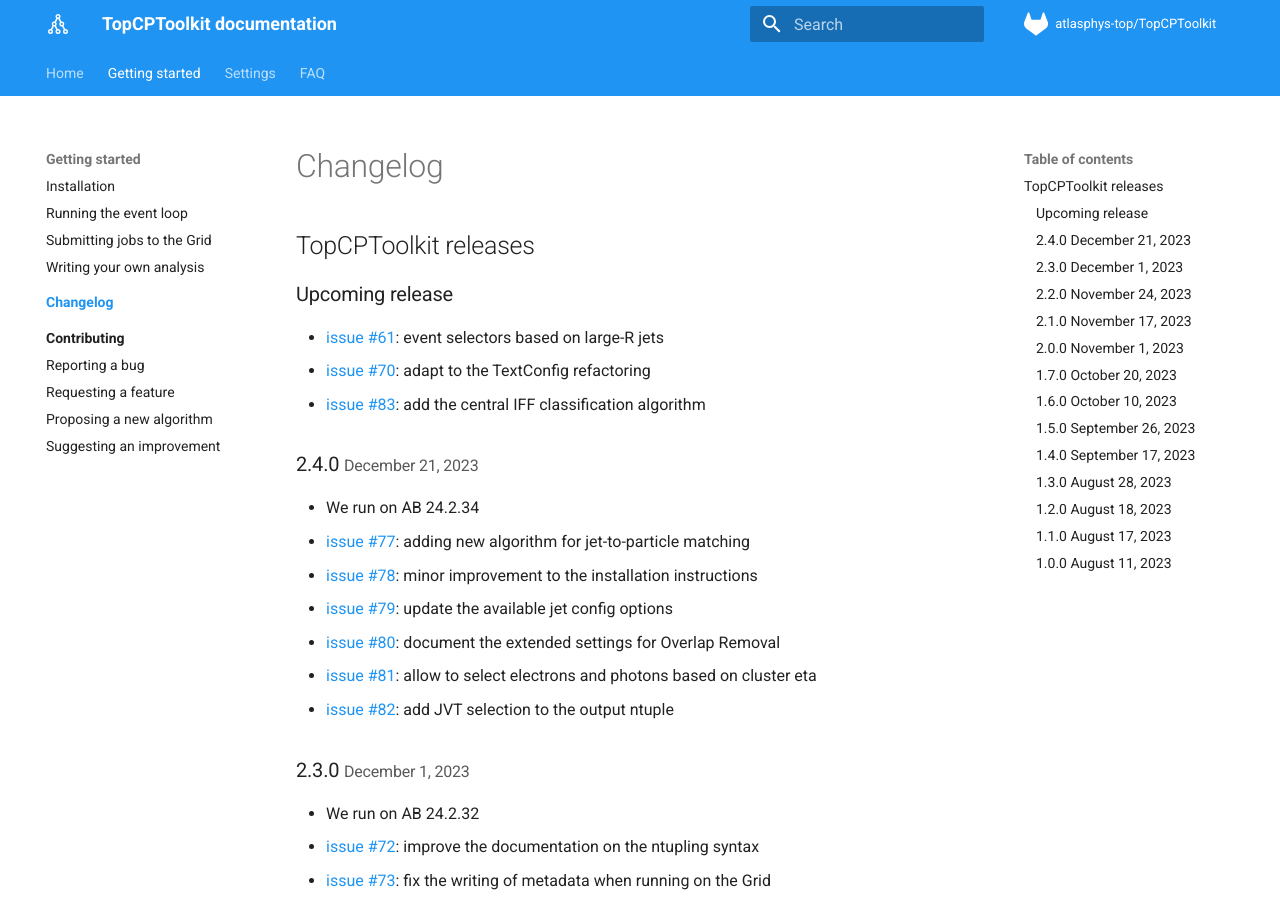
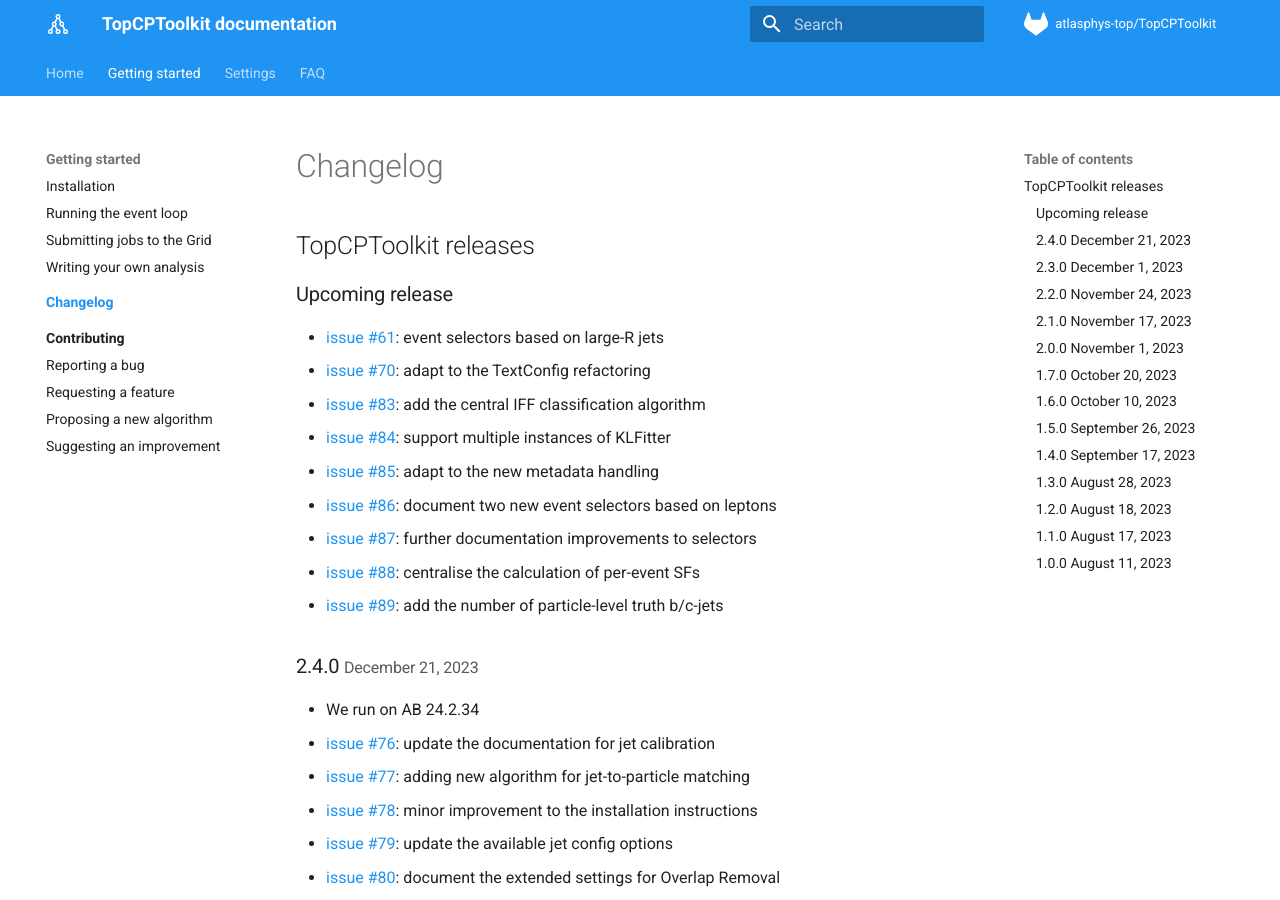
Before and after one commit to SuperNova76/TopCPToolKit, an MkDocs documentation site: the page built from docs/changelog/index.md, in a window 1280 px wide and 900 px high. Built offline with MkDocs 1.6.1 and Material for MkDocs 9.7.7, drawn with Linux system fonts in a browser that asks for light colours.

Commit message:
update changelog

```diff
--- a/docs/changelog/index.md
+++ b/docs/changelog/index.md
@@ -7,9 +7,16 @@
 - [issue #61](https://gitlab.cern.ch/atlasphys-top/reco/TopCPToolkit/-/issues/61): event selectors based on large-R jets
 - [issue #70](https://gitlab.cern.ch/atlasphys-top/reco/TopCPToolkit/-/issues/70): adapt to the TextConfig refactoring
 - [issue #83](https://gitlab.cern.ch/atlasphys-top/reco/TopCPToolkit/-/issues/83): add the central IFF classification algorithm
+- [issue #84](https://gitlab.cern.ch/atlasphys-top/reco/TopCPToolkit/-/issues/84): support multiple instances of KLFitter
+- [issue #85](https://gitlab.cern.ch/atlasphys-top/reco/TopCPToolkit/-/issues/85): adapt to the new metadata handling
+- [issue #86](https://gitlab.cern.ch/atlasphys-top/reco/TopCPToolkit/-/issues/86): document two new event selectors based on leptons
+- [issue #87](https://gitlab.cern.ch/atlasphys-top/reco/TopCPToolkit/-/issues/87): further documentation improvements to selectors
+- [issue #88](https://gitlab.cern.ch/atlasphys-top/reco/TopCPToolkit/-/issues/88): centralise the calculation of per-event SFs
+- [issue #89](https://gitlab.cern.ch/atlasphys-top/reco/TopCPToolkit/-/issues/89): add the number of particle-level truth b/c-jets
 
 ### 2.4.0 <small>December 21, 2023</small>
 - We run on AB 24.2.34
+- [issue #76](https://gitlab.cern.ch/atlasphys-top/reco/TopCPToolkit/-/issues/76): update the documentation for jet calibration
 - [issue #77](https://gitlab.cern.ch/atlasphys-top/reco/TopCPToolkit/-/issues/77): adding new algorithm for jet-to-particle matching
 - [issue #78](https://gitlab.cern.ch/atlasphys-top/reco/TopCPToolkit/-/issues/78): minor improvement to the installation instructions
 - [issue #79](https://gitlab.cern.ch/atlasphys-top/reco/TopCPToolkit/-/issues/79): update the available jet config options
```
